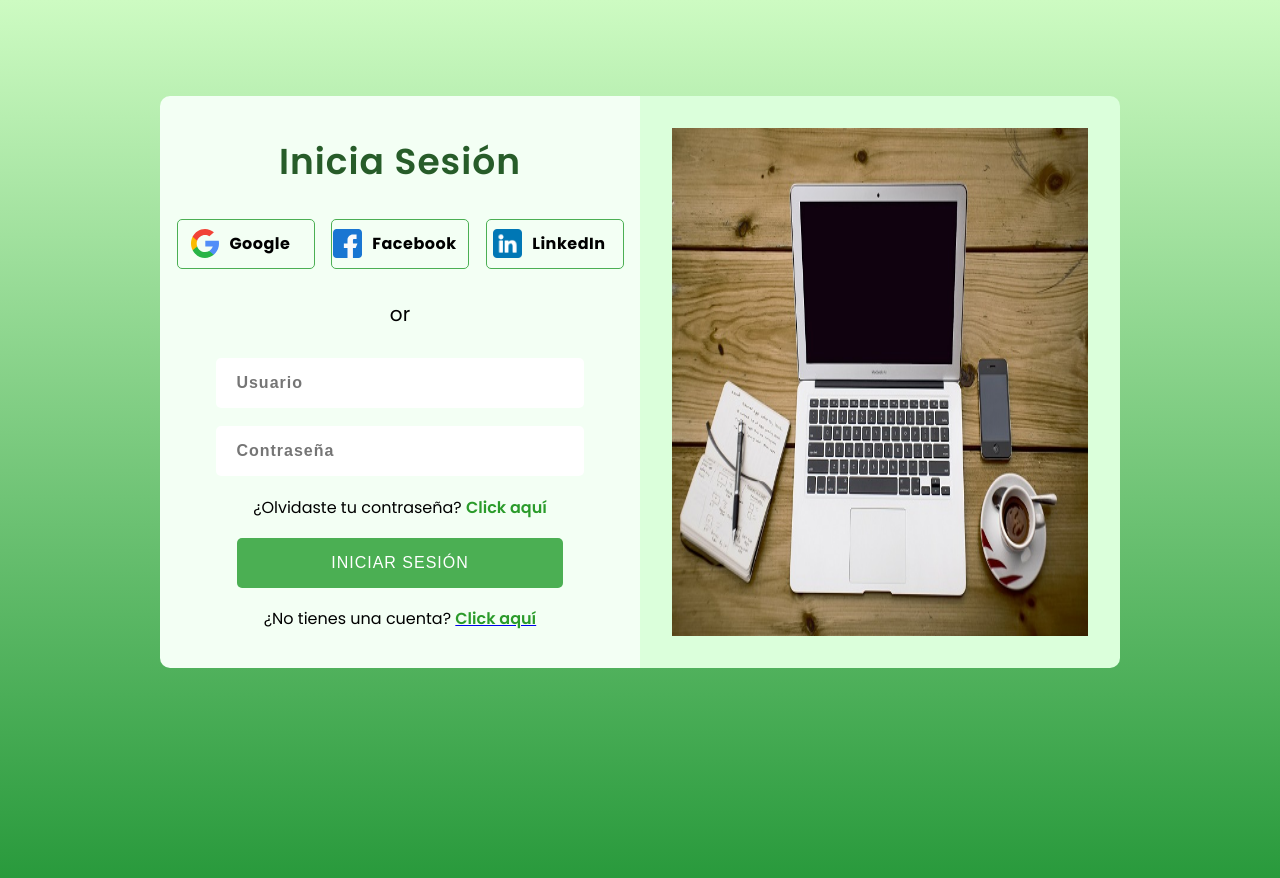
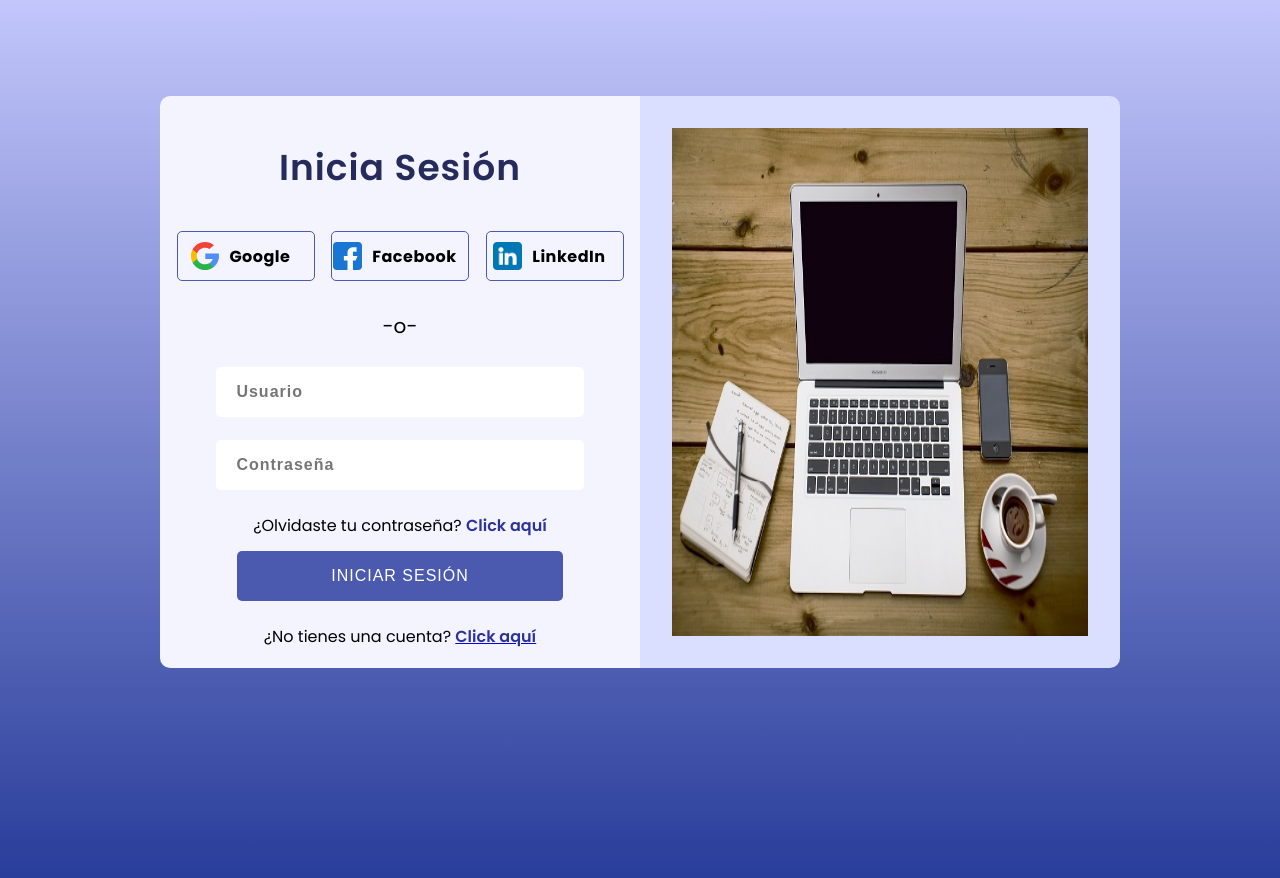
Before and after one commit to GabrielaAguedo/Proyecto-Frontend, a plain HTML site: page index.html in a window 1280 px wide. Drawn offline with Linux system fonts and the light colour scheme.

Commit message:
camb color

```diff
--- a/css/style.css
+++ b/css/style.css
@@ -1,17 +1,17 @@
 @import url('https://fonts.googleapis.com/css2?family=Poppins:wght@400;600;700&display=swap');
 
 :root {
-    --login-bg:#f3fff4;
-    --title-bg: #275c29;
-    --button-bg: #4baf53;
-    --light-pink: #2a9b2a;
-    --image-bg:  #dbffdb ;
+    --login-bg:#f3f4ff;
+    --title-bg: #272b5c;
+    --button-bg: #4b5aaf;
+    --light-pink: #2a329b;
+    --image-bg:  #dbdfff ;
 }
 
 body {
     height: 100vh;
     font-family: 'Poppins', sans-serif;
-    background-image: linear-gradient(to top, #249738 0%, #cdfbc2 100%);
+    background-image: linear-gradient(to top, #243997 0%, #c2c6fb 100%);
 }
 
 .contenedor-login {
@@ -32,6 +32,17 @@ body {
     text-align: center;
     padding-top: 0.5rem;
     background-color: var(--login-bg);
+}
+
+.contenedor-info-registro {
+    width: 50%;
+    display: flex;
+    flex-direction: column;
+    align-items: center;
+    text-align: center;
+    padding-top: 0.5rem;
+    background-color: var(--login-bg);
+
 }
 
 .contenedor-img {
@@ -56,6 +67,11 @@ body {
     cursor: pointer;
 }
 
+figure {
+    margin: 0%;
+}
+
+
 .iniciar-rsocial-elem {
     width: 8.5rem;
     height: 3rem;
@@ -78,7 +94,7 @@ body {
 }
 
 .iniciar-rsocial-elem:hover {
-    background-color: rgb(151, 250, 142);
+    background-color: rgb(16, 36, 148);
 }
 
 .contenedor-info-login > p {
@@ -109,14 +125,17 @@ body {
     font-weight: 600;
     letter-spacing: 1px;
     box-sizing: border-box;
+    margin-bottom: 10px;
 }
 
+
+
 .input:hover {
-    border: 2px solid rgb(151, 250, 142);
+    border: 2px solid rgb(142, 149, 250);
 }
 
 .btn:hover {
-    background-color: rgb(31, 75, 27);
+    background-color: rgb(16, 36, 148);
 
 
 }
@@ -130,6 +149,7 @@ body {
     border-radius: 5px;
     background-color: var(--button-bg);
     cursor: pointer;
+    margin-bottom: 10px;
 }
 
 .contenedor-inputs p {
--- a/index.html
+++ b/index.html
@@ -10,24 +10,24 @@
     <title>Proyecto Login</title>
 </head>
 <body>
-      <div class="contenedor-login">
+      <article class="contenedor-login">
           <section class="contenedor-info-login">
             <h1 class="titulo">Inicia Sesión</h1>
             <section class="iniciar-rsocial">
-                <section class="iniciar-rsocial-elem">
+                <figure class="iniciar-rsocial-elem">
                     <img src="images/google.svg" alt="google-image">
                     <span>Google</span>
-                </section>
-                <section class="iniciar-rsocial-elem">
+                </figure>
+                <figure class="iniciar-rsocial-elem">
                     <img src="images/facebook.svg" alt="facebook-image">
                     <span>Facebook</span>
-                </section>
-                <section class="iniciar-rsocial-elem">
+                </figure>
+                <figure class="iniciar-rsocial-elem">
                     <img src="./images/logolink.png" alt="linkedin-image">
                     <span>LinkedIn</span>
-                </section>
+                </figure>
             </section>
-            <p>or</p>
+            <p>-o-</p>
             <form class="contenedor-inputs">
                 <input class="input" type="text" placeholder="Usuario">
                 <input class="input" type="password" placeholder="Contraseña">
@@ -37,7 +37,7 @@
             </form>
           </section>
             <img class="contenedor-img" src="./images/img8.jpg" alt="">
-      </div>
+      </article>
 
 </body>
 </html>
```
Also changed, not shown: registro.html (+4 -4 lines).
